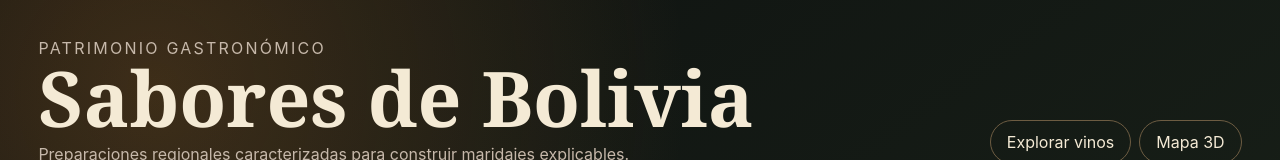
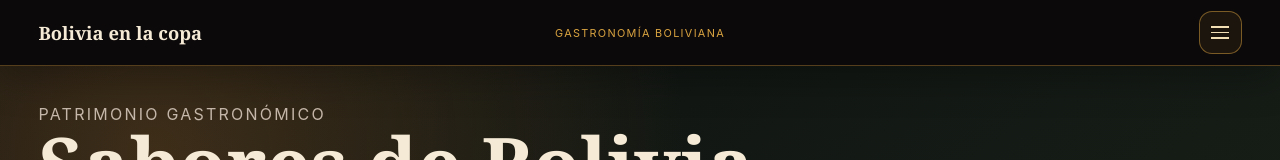
Before and after one commit to alancerDEV01/Vinos_ISara, a Next.js app in the folder apps/web/: page /platos in a window 1280 px wide. Shown: the top 160 px of the page. Built offline with nearby package versions, Linux system fonts and the light colour scheme.

Commit message:
feat: share persistent catalog navigation

```diff
--- a/apps/web/src/app/platos/page.tsx
+++ b/apps/web/src/app/platos/page.tsx
@@ -7,6 +7,7 @@ import { wines } from "@/features/wine-catalog/wineData";
 import { rankWinesForDish } from "@/features/pairing/pairingEngine";
 import { PairingResultCard } from "@/features/pairing/PairingResultCard";
 import { RegionArrival } from "@/features/bolivia-map/RegionArrival";
+import { CatalogTopbar } from "@/components/CatalogTopbar";
 
 const departments = ["Todos", "Chuquisaca", "Tarija", "Cochabamba", "La Paz", "Oruro", "Potosí", "Santa Cruz", "Beni", "Pando"];
 
@@ -23,7 +24,7 @@ export default function DishesPage() {
   const pairings = useMemo(() => rankWinesForDish(active, wines).slice(0, 3), [active]);
 
   return (
-    <main className="dishPage">
+    <><CatalogTopbar context="Gastronomía boliviana"/><main className="dishPage">
       <header className="dishHeader">
         <div><p className="eyebrow">Patrimonio gastronómico</p><h1>{department !== "Todos" ? `Sabores de ${department}` : "Sabores de Bolivia"}</h1><p>Preparaciones regionales caracterizadas para construir maridajes explicables.</p></div>
         <nav><Link href="/vinos">Explorar vinos</Link><Link href="/explorar">Mapa 3D</Link></nav>
@@ -52,7 +53,7 @@ export default function DishesPage() {
           </div>
         </aside>
       </div>
-    </main>
+    </main></>
   );
 }
 
--- /dev/null
+++ b/apps/web/src/components/CatalogTopbar.tsx
@@ -0,0 +1,14 @@
+"use client";
+
+import Link from "next/link";
+import { useState } from "react";
+
+export function CatalogTopbar({ context }: { context: string }) {
+  const [open, setOpen] = useState(false);
+  return <header className="catalogTopbar">
+    <Link className="brand" href="/">Bolivia en la copa</Link>
+    <span className="catalogTopbarContext">{context}</span>
+    <button aria-expanded={open} aria-label={open ? "Cerrar menú" : "Abrir menú"} className={`catalogMenuToggle${open ? " open" : ""}`} onClick={() => setOpen((value) => !value)} type="button"><i/><i/><i/></button>
+    <nav className={open ? "open" : undefined}><Link href="/">Inicio</Link><Link href="/explorar">Mapa 3D</Link><Link href="/vinos">Vinos</Link><Link href="/platos">Gastronomía</Link></nav>
+  </header>;
+}
```
Also changed, not shown: apps/web/src/app/vinos/page.tsx (+2 -7 lines).
